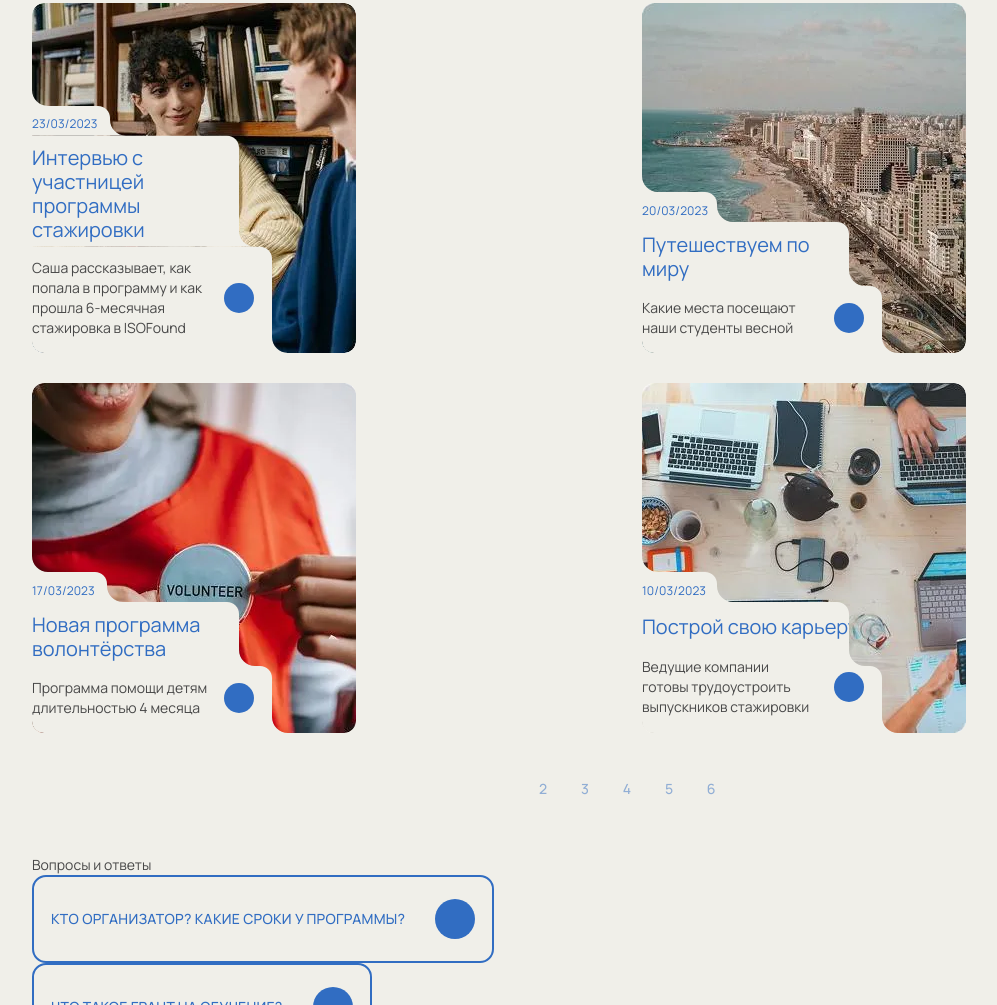
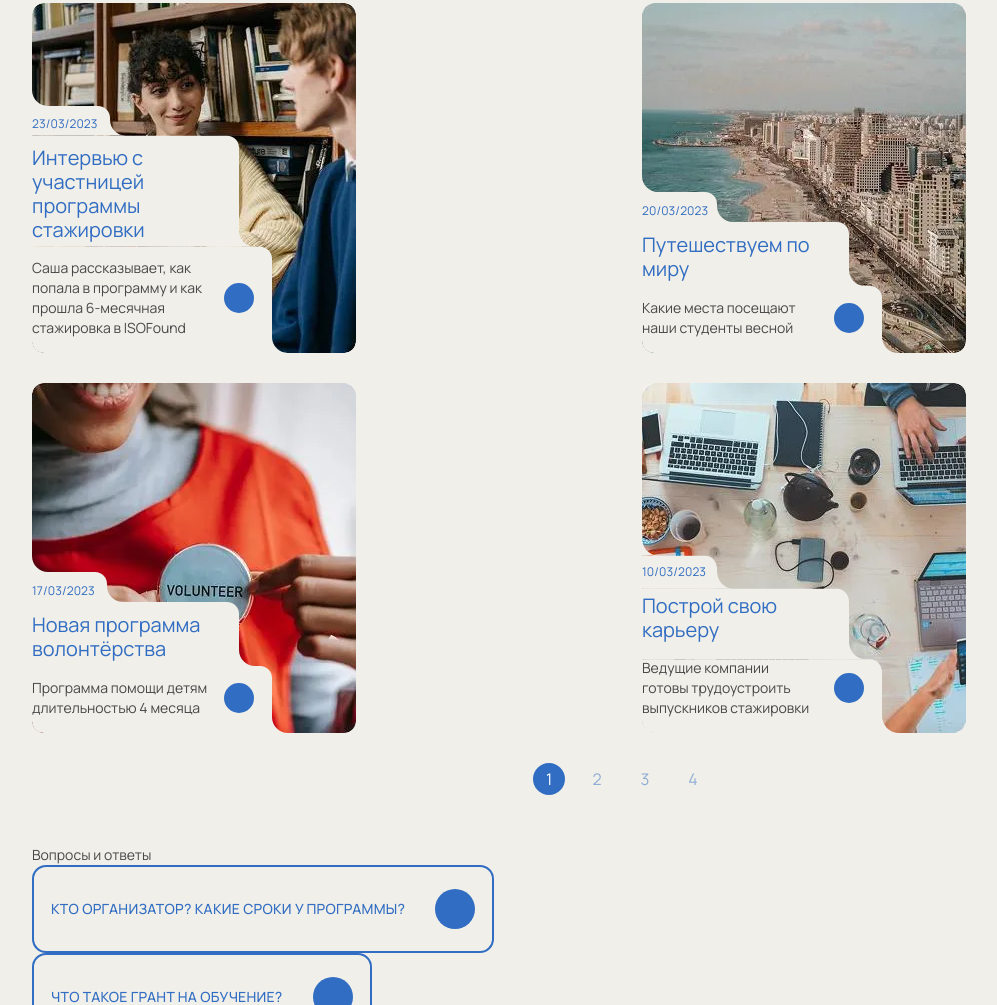
Before and after one commit to OlgaGulyakevich/internship-landing-responsive-ui, a website built with Vite: page source/index.html in a window 1280 px wide. Shown: the part 4394-5399 px from the top of the page, without its empty margins (13-1010 px from the left). Built offline with nearby package versions, Linux system fonts and the light colour scheme.

Commit message:
feat: add PP news section

```diff
--- a/source/js/config/slider-constants.js
+++ b/source/js/config/slider-constants.js
@@ -3,6 +3,8 @@
 // =============================================================================
 // Shared configuration for all sliders: programs, news, reviews, hero
 // Matches CSS breakpoints and design specifications
+
+import { Pagination } from "swiper/modules";
 
 // Breakpoints (matches CSS media queries)
 export const BREAKPOINTS = {
@@ -35,7 +37,9 @@ export const HERO_SLIDER = {
 
 // News slider specific configuration (will be added later)
 export const NEWS_SLIDER = {
-  // Future configuration
+  PAGINATION: {
+    MAX_VISIBLE: 4,
+  },
 };
 
 // Reviews slider specific configuration (will be added later)
--- a/source/js/sliders/news-slider.js
+++ b/source/js/sliders/news-slider.js
@@ -202,7 +202,6 @@ export function initNewsSlider() {
 
   // ===========================================
   // CUSTOM ARROW NAVIGATION (moves by pages)
-  // Per _SPEC.md advanced task (lines 233-237):
   // - Arrows move by pages (groups of slides) - fast browsing
   // - Pagination moves by 1 slide - fine control
   // ===========================================
@@ -245,7 +244,7 @@ export function initNewsSlider() {
   }
 
   /**
-   * Updates pagination with sliding window per _SPEC.md (lines 197-232).
+   * Updates pagination with sliding window
    *
    * Behavior:
    * - If ≤4 slides: show all buttons
@@ -300,7 +299,7 @@ export function initNewsSlider() {
       paginationEl.appendChild(wrapper);
     }
 
-    // Calculate start index for visible window per _SPEC.md
+    // Calculate start index for visible window
     let startIndex;
 
     if (currentSlide <= 2) {
@@ -317,9 +316,11 @@ export function initNewsSlider() {
     // Ensure startIndex is valid
     startIndex = Math.max(0, Math.min(startIndex, totalSlides - MAX_VISIBLE_PAGINATION));
 
-    // Calculate transform offset
-    // Button width: 32px min + padding, gap: 10px (from CSS)
-    const buttonWidth = 42; // Approximate button width including gap
+    // Calculate transform offset based on breakpoint
+    // Mobile: button 26px + gap 16px = 42px
+    // Tablet/Desktop: button 32px + gap 20px = 52px
+    const width = window.innerWidth;
+    const buttonWidth = width >= BREAKPOINTS.TABLET ? 52 : 42;
     const offset = startIndex * buttonWidth;
 
     wrapper.style.transform = `translateX(-${offset}px)`;
--- a/source/public/data/news.json
+++ b/source/public/data/news.json
@@ -51,7 +51,7 @@
     },
     {
       "date": "01/03/2023",
-      "title": "Стажировка в\u00A0IT-компании",
+      "title": "Стажировка в\u00A0IT\u2011компании",
       "description": "Опыт работы в\u00A0технологической компании",
       "image": "news/tab-general/10-it-company",
       "link": "#"
@@ -65,7 +65,7 @@
     },
     {
       "date": "26/02/2023",
-      "title": "Волонтёры в\u00A0приюте для животных",
+      "title": "Волонтёры в\u00A0приюте для\u00A0животных",
       "description": "Наши студенты помогают ухаживать за\u00A0бездомными животными",
       "image": "news/tab-general/12-animal-shelter",
       "link": "#"
@@ -123,7 +123,7 @@
     },
     {
       "date": "12/03/2023",
-      "title": "Волонтёры в\u00A0приюте для животных",
+      "title": "Волонтёры в\u00A0приюте для\u00A0животных",
       "description": "Наши студенты помогают ухаживать за\u00A0бездомными животными",
       "image": "news/tab-volunteer/02-animal-shelter",
       "link": "#"
@@ -153,7 +153,7 @@
     },
     {
       "date": "15/03/2023",
-      "title": "Стажировка в\u00A0IT-компании",
+      "title": "Стажировка в\u00A0IT\u2011компании",
       "description": "Опыт работы в\u00A0технологической компании",
       "image": "news/tab-internship/02-it-company",
       "link": "#"
--- a/source/sass/blocks/news.scss
+++ b/source/sass/blocks/news.scss
@@ -50,7 +50,7 @@
 .news__tabs {
   display: flex;
   @include flex-no-overflow;
-  gap: 10px;
+  gap: 9px;
   margin-bottom: 20px;
   margin-right: -15px; // Mobile: show part of next tab (negative container padding)
   padding: 4px 15px 4px 0; // Padding for outline visibility (top/bottom), right for overflow
@@ -131,27 +131,27 @@
 .news__tab--active {
   border-color: $color-button-primary;
   color: $color-button-primary;
+  min-width: 75px;
+
+  // @include tablet {
+  //   min-width: 123px;
+  // }
 }
 
 // -----------------------------------------------------------------------------
 // Slider Container
 // -----------------------------------------------------------------------------
 .news__slider.swiper {
-  margin-bottom: 30px;
+  margin-bottom: 24px;
   // Mobile: vertical slider needs overflow hidden to clip slides
   overflow: hidden;
 
   @include tablet {
-    margin-bottom: 40px;
-    // Tablet: hide overflow to prevent showing partial next page
-    overflow: hidden;
+    margin-bottom: 30px;
   }
 
   @include desktop {
     margin-bottom: 40px;
-    overflow: hidden;
-    // Ensure slider takes full container width for 3 cards + gaps
-    // 604px + 286px + 286px + 32px×2 = 1240px
     width: 100%;
   }
 }
@@ -165,8 +165,8 @@
   height: 590px;
 
   @include tablet {
-    // Tablet Grid: 2 rows × 350px + 20px gap = 720px
-    height: 720px;
+    // Tablet Grid: 2 rows × 350px + 30px gap = 730px
+    height: 730px;
   }
 
   @include desktop {
@@ -184,6 +184,13 @@
 .news__item {
   // Mobile: full width
   width: 100%;
+
+    // Mobile wide (430px+): fixed width for centered slides
+    // @media (min-width: 430px) and (max-width: 767px) {
+    //   width: 330px !important; // Фиксированная ширина
+    //   flex-shrink: 0;
+    // }
+
 
   @include tablet {
     width: 324px;
@@ -335,12 +342,16 @@
     min-height: 185px;
     mask-image: url("/img/masks/news-card-mask-desktop-large.svg");
   }
+}
 
-  .news-card__title {
+.news__item:nth-child(3n+1) .news-card__content .news-card__title {
+  @include desktop {
     max-width: 410px;
   }
+}
 
-  p {
+.news__item:nth-child(3n+1) .news-card__content p {
+  @include desktop {
     max-width: 100%;
   }
 }
@@ -437,10 +448,9 @@
 // -----------------------------------------------------------------------------
 .news__pagination {
   position: relative;
-  width: 180px !important; // Exact: 4 buttons × 48px + 3 gaps × 10px = 192px + adjust
+  width: 152px !important;
   overflow: hidden; // Hide buttons outside visible area
   display: flex;
-  justify-content: center;
   align-items: center;
   // Reset Swiper default positioning
   top: 0 !important;
@@ -448,16 +458,15 @@
   left: auto !important;
   right: auto !important;
 
-
-  @include desktop {
-    width: 200px !important;
+  @include tablet {
+    width: 188px !important;
   }
 }
 
 // Inner wrapper that slides
 .news__pagination-wrapper {
   display: flex;
-  gap: 10px;
+  gap: 16px;
   transition: transform 0.35s cubic-bezier(0.25, 0.46, 0.45, 0.94); // Fast but smooth slide
   will-change: transform; // Optimize animation
 
@@ -472,13 +481,12 @@
   display: flex;
   align-items: center;
   justify-content: center;
-  min-width: 32px;
-  height: 32px;
-  padding: 0 8px !important; // Override Swiper inline styles
+  width: 26px;
+  height: 26px;
+  padding: 6px 9px !important; // Override Swiper inline styles
   margin: 0 !important; // Override Swiper inline styles
   font-size: 14px;
-  line-height: 20px;
-  font-weight: 500;
+  line-height: 14px;
   color: $color-button-pagination;
   background-color: transparent;
   border: 2px solid transparent;
@@ -489,6 +497,15 @@
   transition: background-color 0.4s ease,
               color 0.4s ease,
               border-color 0.4s ease;
+
+  @include tablet {
+    width: 32px;
+    height: 32px;
+    padding: 6px 11px !important; // Override Swiper inline styles
+    font-size: 16px;
+    line-height: 20px;
+  }
+
 
   &:hover {
     background-color: transparent;
--- a/source/sass/components/news-card.scss
+++ b/source/sass/components/news-card.scss
@@ -15,12 +15,10 @@
 .news-card {
   position: relative;
   width: 100%;
-  max-width: 290px; // Mobile: prevent stretching beyond design
+  // max-width: 290px; // Mobile: prevent stretching beyond design
   height: 240px;
   border-radius: 12px;
   overflow: hidden;
-
-
 
   @include tablet {
     max-width: 324px; // Tablet: match design width
@@ -54,6 +52,14 @@
   object-position: center;
 }
 
+// .news__item:nth-child(9) .news-card__image {
+//   object-position: center -12px;
+
+//   @include tablet {
+//     object-position: center;
+//   }
+// }
+
 // -----------------------------------------------------------------------------
 // Content Area with SVG Mask
 // -----------------------------------------------------------------------------
@@ -70,7 +76,7 @@
   width: 100%;
   max-width: 279px;
   min-height: 130px;
-  padding-bottom: 10px;
+  padding-bottom: 9px;
   padding-top: 28px;
   padding-right: 26px;
   background-color: $color-bg-primary;
@@ -122,12 +128,12 @@
   line-height: 18px;
   color: $color-text-accent;
   max-width: 190px;
-  // margin-bottom: 16px;
   padding: 16px 0;
 
   @include tablet {
     font-size: 20px;
     line-height: 24px;
+    padding: 16px 0;
     max-width: 200px;
   }
 
```
Also changed, not shown: source/img/news/tab-general/02-travel-spring-mobile@1x.jpg, source/img/news/tab-general/02-travel-spring-mobile@1x.webp, source/img/news/tab-general/02-travel-spring-mobile@2x.jpg, source/img/news/tab-general/02-travel-spring-mobile@2x.webp.
